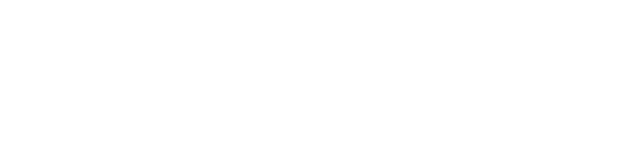
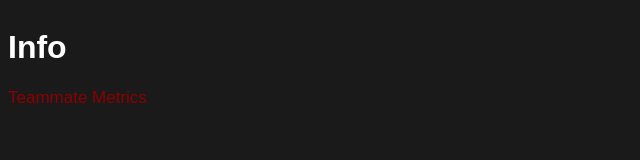
Before and after one commit to Just-Isa/info-site, a plain HTML site: page index.html in a window 1280 px wide. Shown: the whole page, without its empty margins (0-640 px from the left). Drawn offline with Linux system fonts and the light colour scheme.

Commit message:
refactor/ styling

```diff
--- a/index.html
+++ b/index.html
@@ -5,6 +5,13 @@
     <link rel="stylesheet" href="styles.css">
 </head>
 <body>
-    <!-- Your HTML content here -->
+    <div class="container">
+        <div class="header">
+            <h1>Info</h1>
+        </div>
+        <div class="content">
+            <a href="www.just-isa.de">Teammate Metrics</a>
+        </div>
+    </div>
 </body>
 </html>
--- a/styles.css
+++ b/styles.css
@@ -1,3 +1,24 @@
-h1 {
-    color: red;
+body {
+    background-color: #1a1a1a;
+    color: #ffffff;
+    font-family: Arial, sans-serif;
 }
+
+.header {
+    font-weight: 700;
+    display: flex;
+    align-items: center;
+}
+
+.content {
+    font-size: 17px;
+}
+
+a {
+    color: #8b0000;
+    text-decoration: none;
+}
+
+a:hover {
+    color: #ff0000;
+}
```
